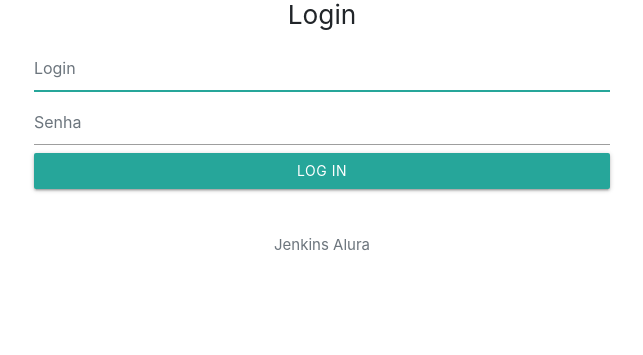
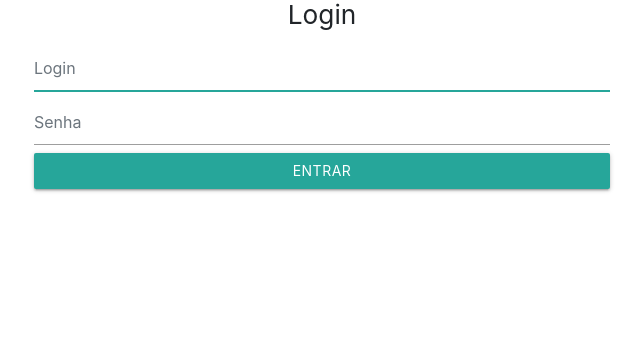
Before and after one commit to eltonstan/jenkins-todo-list, a Django app: page /login/ in a window 1280 px wide. Shown: the part 130-485 px from the top of the page, without its empty margins (318-961 px from the left). Run offline with Django 3.2, Linux system fonts and the light colour scheme; some libraries are stand-ins or nearby versions.

Commit message:
Alterando o valor do botao de return

```diff
--- a/templates/registration/login.html
+++ b/templates/registration/login.html
@@ -23,10 +23,7 @@
     </div>
         {% render_field form.username class="form-control " placeholder='Login' %}
         {% render_field form.password class="form-control " placeholder='Senha' %}
-      <button class="btn btn-lg btn-outline-success btn-block" type="submit">Log In</button>
-      <p class="mt-5 mb-3 text-muted">Jenkins Alura</p>
-    </form>
-    </div>
+	<button class="btn btn-lg btn-outline-success btn-block" type="submit">Entrar</button>
 {% endblock  %}
 
 {% block extrascripts %}
```
